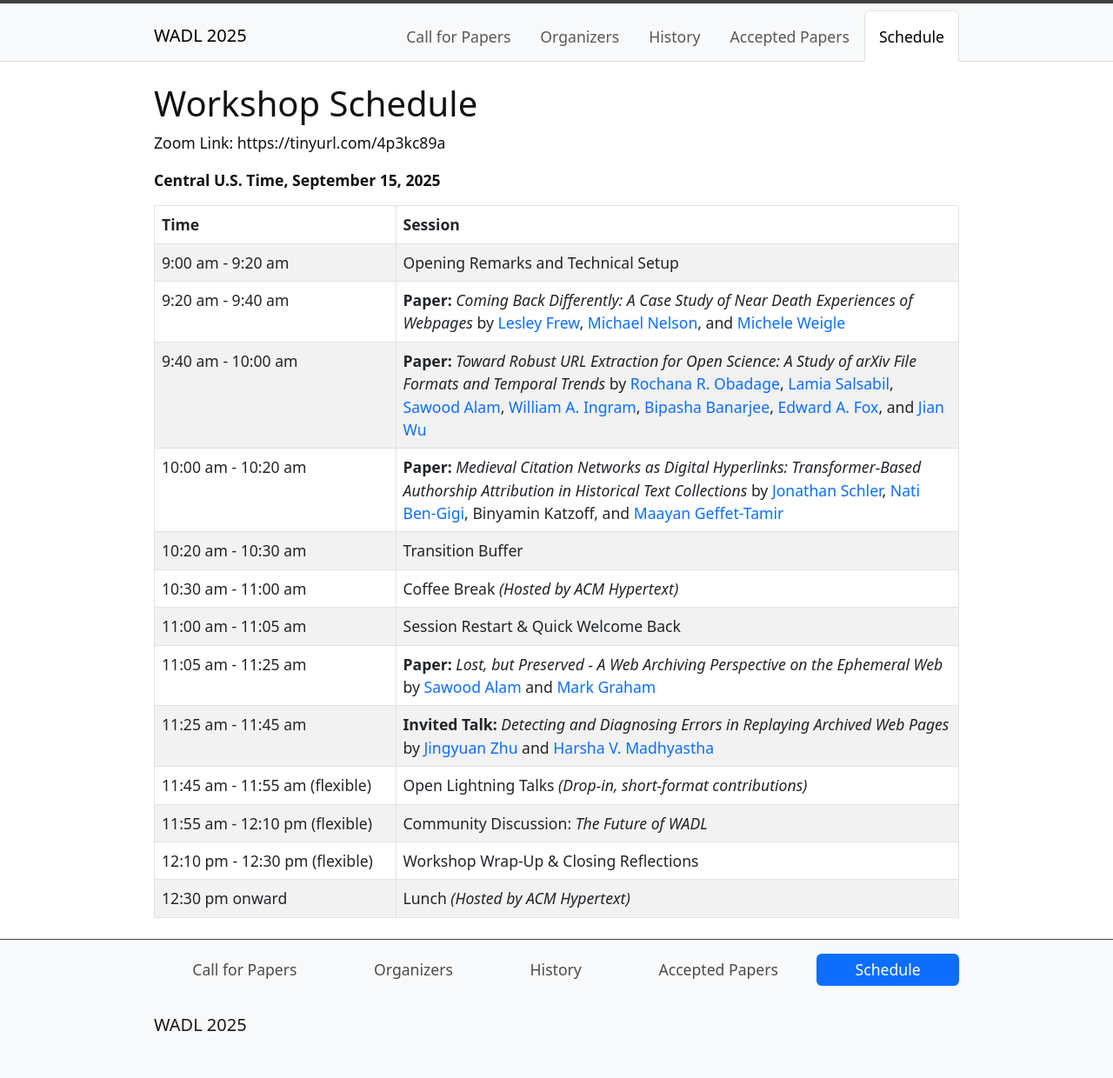
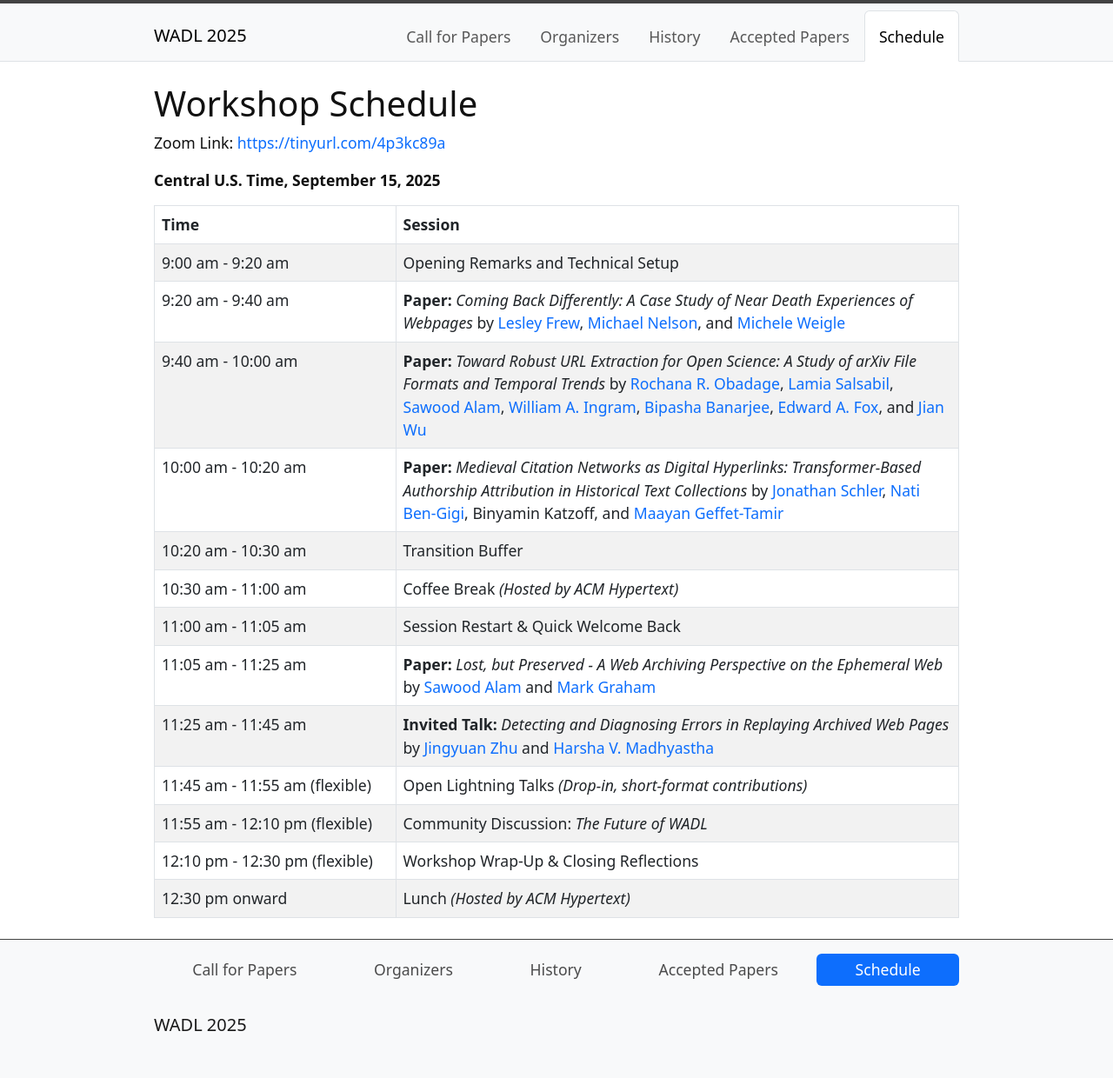
Before and after one commit to wadlworkshop/wadlworkshop.github.io, a Jekyll site: the page built from 2025/content/4-schedule.md, in a window 1280 px wide. Shown: the whole page at 87% size. Built offline with Jekyll 4.4.1, drawn with Linux system fonts in a browser that asks for light colours; our own code applies the rules of GitHub Pages for plain Markdown files; part of the change alters nothing that is shown.

```diff
--- a/2025/content/4-schedule.md
+++ b/2025/content/4-schedule.md
@@ -4,7 +4,7 @@ nav: Schedule
 ---
 # Workshop Schedule
 
-Zoom Link: https://tinyurl.com/4p3kc89a
+Zoom Link: <a href="https://tinyurl.com/4p3kc89a">https://tinyurl.com/4p3kc89a</a>
 
 **Central U.S. Time, September 15, 2025**
 
```
